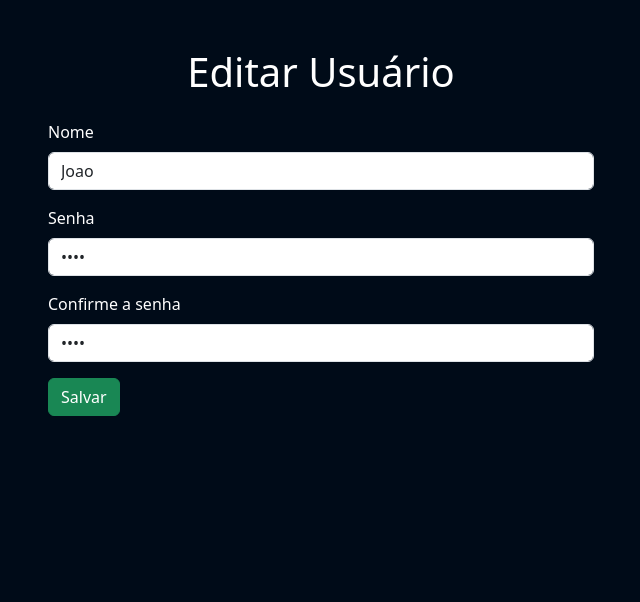
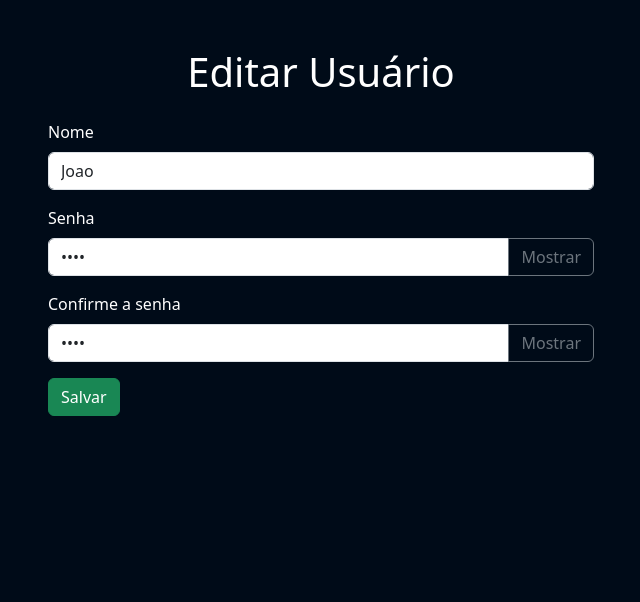
Before and after one commit to joaocuculo/entrega, a PHP site: page /home/perfil.php in a window 1280 px wide. Shown: the part 57-659 px from the top of the page, without its empty margins (319-959 px from the left). Run offline with PHP 8.4, Linux system fonts and the light colour scheme; a user stored in the database is signed in; data comes from the database, SQL or seed files in the repository.

Commit message:
Update perfil.php
add show/hide password

```diff
--- a/home/perfil.php
+++ b/home/perfil.php
@@ -47,6 +47,40 @@
     <meta name="viewport" content="width=device-width, initial-scale=1.0">
     <title>Perfil</title>
     <link href="https://cdn.jsdelivr.net/npm/bootstrap@5.3.3/dist/css/bootstrap.min.css" rel="stylesheet" integrity="sha384-QWTKZyjpPEjISv5WaRU9OFeRpok6YctnYmDr5pNlyT2bRjXh0JMhjY6hW+ALEwIH" crossorigin="anonymous">
+    <script>
+    document.addEventListener('DOMContentLoaded', function() {
+        const mostrarSenhaConfBtn = document.getElementById('mostrar-senha-conf');
+        const senhaConfInput = document.getElementById('edit-senha-conf');
+
+        mostrarSenhaConfBtn.addEventListener('click', function() {
+            if (senhaConfInput.type === 'password') {
+                senhaConfInput.type = 'text';
+                mostrarSenhaConfBtn.textContent = 'Esconder';
+            } else {
+                senhaConfInput.type = 'password';
+                mostrarSenhaConfBtn.textContent = 'Mostrar';
+            }
+        });
+    });
+</script>
+
+    <script>
+    document.addEventListener('DOMContentLoaded', function() {
+        const mostrarSenhaBtn = document.getElementById('mostrar-senha');
+        const senhaInput = document.getElementById('edit-senha');
+
+        mostrarSenhaBtn.addEventListener('click', function() {
+            if (senhaInput.type === 'password') {
+                senhaInput.type = 'text';
+                mostrarSenhaBtn.textContent = 'Esconder';
+            } else {
+                senhaInput.type = 'password';
+                mostrarSenhaBtn.textContent = 'Mostrar';
+            }
+        });
+    });
+</script>
+
     <script src="https://cdn.jsdelivr.net/npm/bootstrap@5.3.3/dist/js/bootstrap.bundle.min.js" integrity="sha384-YvpcrYf0tY3lHB60NNkmXc5s9fDVZLESaAA55NDzOxhy9GkcIdslK1eN7N6jIeHz" crossorigin="anonymous"></script>
     <style>
         * {
@@ -107,13 +141,21 @@
                         <input type="text" class="form-control" name="edit-nome-usuario" id="edit-nome-usuario" value="<?= $linha['nome'] ?>" required>
                     </div>
                     <div class="mb-3">
-                        <label for="edit-senha" class="form-label">Senha</label>
+    <label for="edit-senha" class="form-label">Senha</label>
+                    <div class="input-group">
                         <input type="password" class="form-control" name="edit-senha" id="edit-senha" value="<?= $linha['senha'] ?>" required>
+                        <button class="btn btn-outline-secondary" type="button" id="mostrar-senha">Mostrar</button>
                     </div>
-                    <div class="mb-3">
-                        <label for="edit-senha-conf" class="form-label">Confirme a senha</label>
-                        <input type="password" class="form-control" name="edit-senha-conf" id="edit-senha-conf" value="<?= $linha['senha'] ?>" required>
-                    </div>
+                </div>
+
+                <div class="mb-3">
+                <label for="edit-senha-conf" class="form-label">Confirme a senha</label>
+                <div class="input-group">
+                    <input type="password" class="form-control" name="edit-senha-conf" id="edit-senha-conf" value="<?= $linha['senha'] ?>" required>
+                    <button class="btn btn-outline-secondary" type="button" id="mostrar-senha-conf">Mostrar</button>
+                </div>
+            </div>
+
                     <button type="submit" class="btn btn-success" name="salvar">Salvar</button>
                 </form>
             </div>
```
